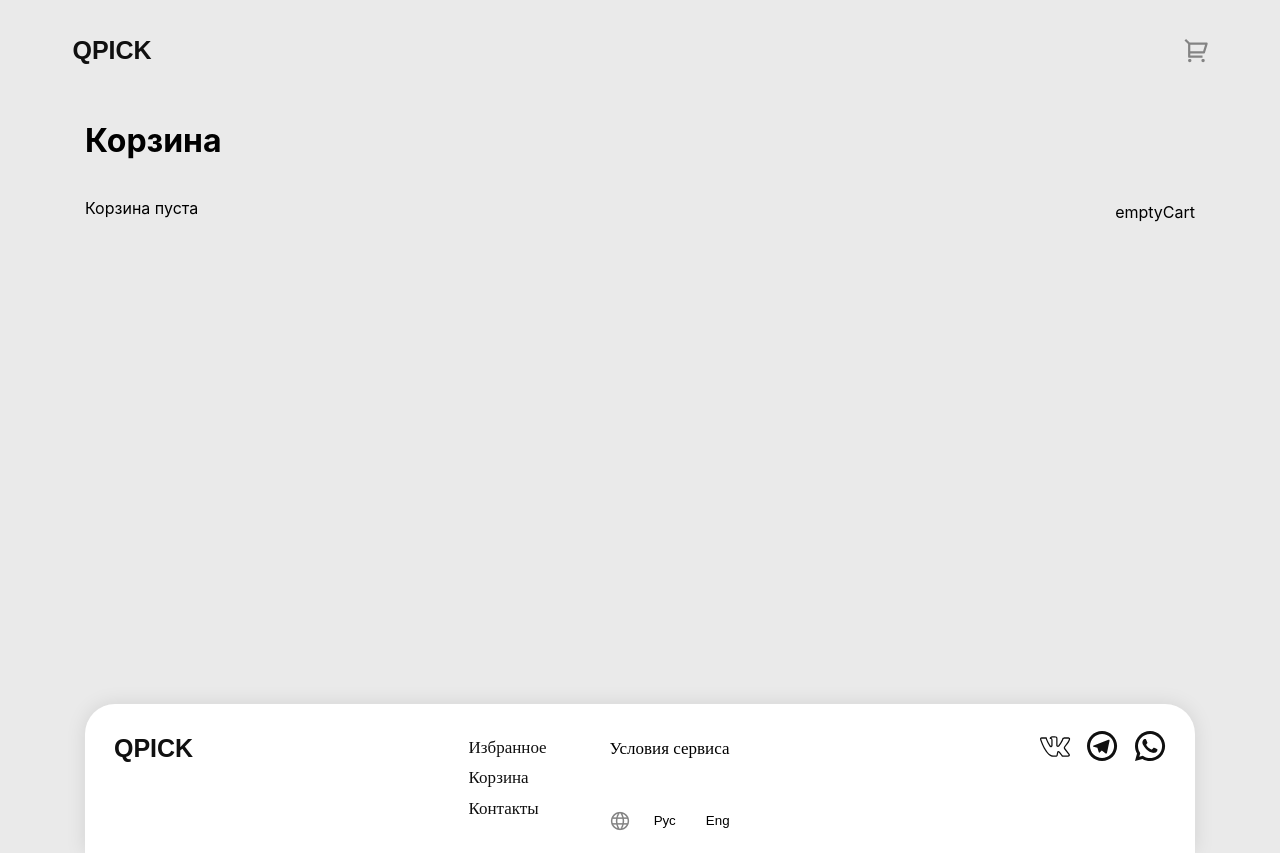
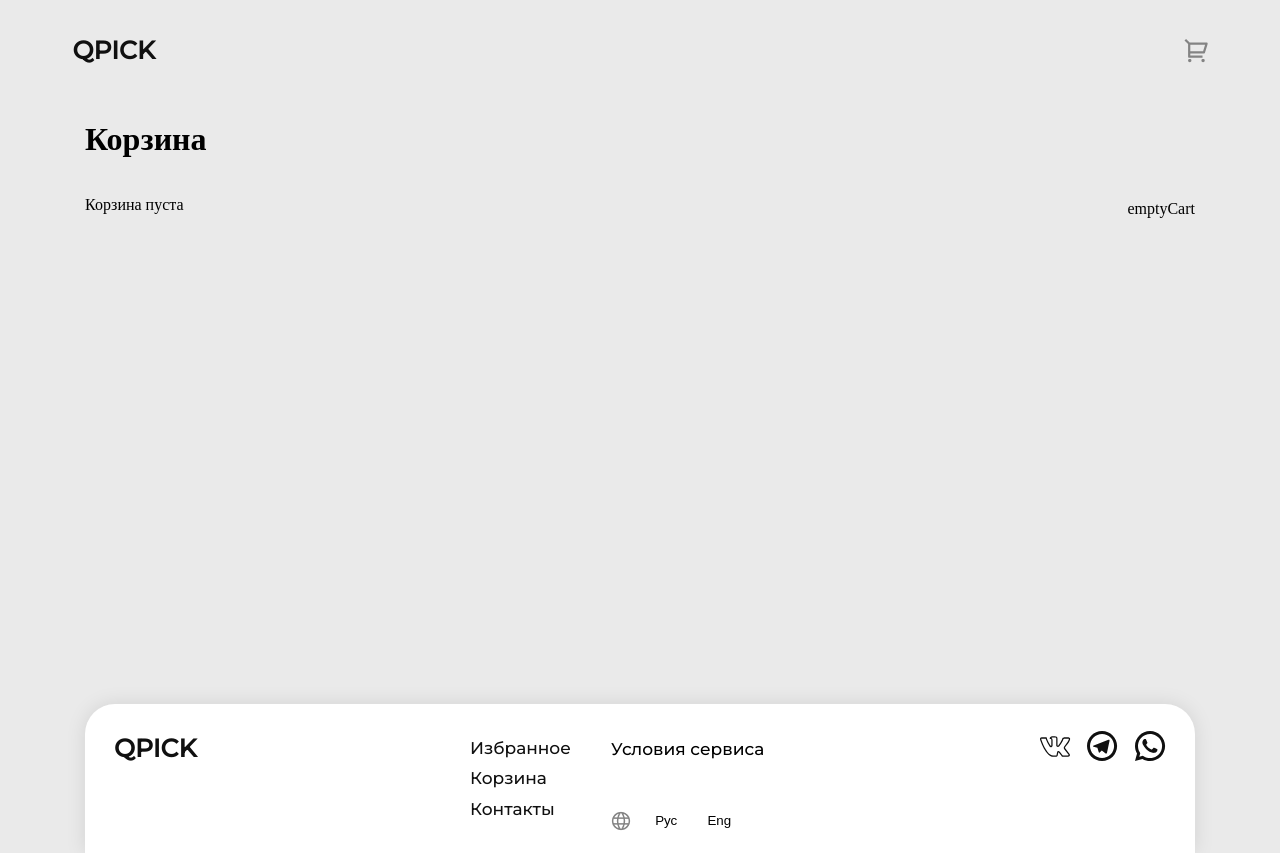
Before and after one commit to RozaZhaisanova/invite, a React (Create React App) app: page /cart in a window 1280 px wide. Built offline with nearby package versions, Linux system fonts and the light colour scheme.

Commit message:
added font

```diff
--- a/src/components/CartProduct/index.tsx
+++ b/src/components/CartProduct/index.tsx
@@ -12,6 +12,7 @@ import {
   CartProductContent,
   CartProductMiddle,
   CartProductStart,
+  CartProductTitle,
   Content,
   ImgStyled,
   Price,
@@ -57,7 +58,7 @@ function CartProduct({ title, img, price, quantity }: ICartProduct) {
             </CartProductStart>
 
             <CartProductMiddle>
-              <h3>{title}</h3>
+              <CartProductTitle>{title}</CartProductTitle>
             </CartProductMiddle>
           </CartProductContent>
           <Box
@@ -71,7 +72,7 @@ function CartProduct({ title, img, price, quantity }: ICartProduct) {
               <ButtonStyled onClick={handleRemoveCard}>
                 <img src="./assets/del.svg" alt="del" />
               </ButtonStyled>
-              <Price>{price}</Price>
+              <Price>{price} ₽</Price>
             </CartProductBox>
           </Box>
         </Content>
--- a/src/components/CartProduct/styles.ts
+++ b/src/components/CartProduct/styles.ts
@@ -1,6 +1,4 @@
-import { Box } from "@mui/material";
 import styled from "styled-components";
-
 export const CartProductStyled = styled.div`
   box-shadow: 0px 0px 20px 0px #0000001a;
   background: #ffffff;
@@ -65,3 +63,12 @@ export const CartProductContent = styled.div`
   align-items: center;
   column-gap: 23px;
 `;
+export const CartProductTitle = styled.span`
+  font-family: Montserrat;
+  font-size: 17px;
+  font-weight: 500;
+  line-height: 20.72px;
+  text-align: left;
+
+  color: #1c1c27;
+`;
--- a/src/index.css
+++ b/src/index.css
@@ -1,13 +1 @@
-body {
-  margin: 0;
-  font-family: -apple-system, BlinkMacSystemFont, 'Segoe UI', 'Roboto', 'Oxygen',
-    'Ubuntu', 'Cantarell', 'Fira Sans', 'Droid Sans', 'Helvetica Neue',
-    sans-serif;
-  -webkit-font-smoothing: antialiased;
-  -moz-osx-font-smoothing: grayscale;
-}
-
-code {
-  font-family: source-code-pro, Menlo, Monaco, Consolas, 'Courier New',
-    monospace;
-}
+@import url('https://fonts.googleapis.com/css2?family=Montserrat:wght@500&display=swap');
```
